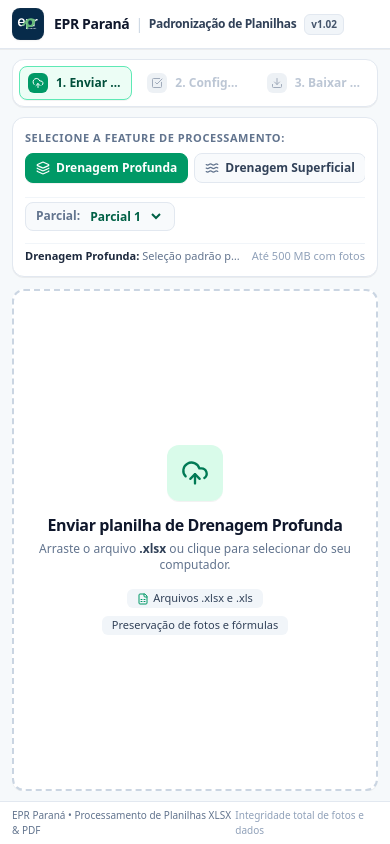
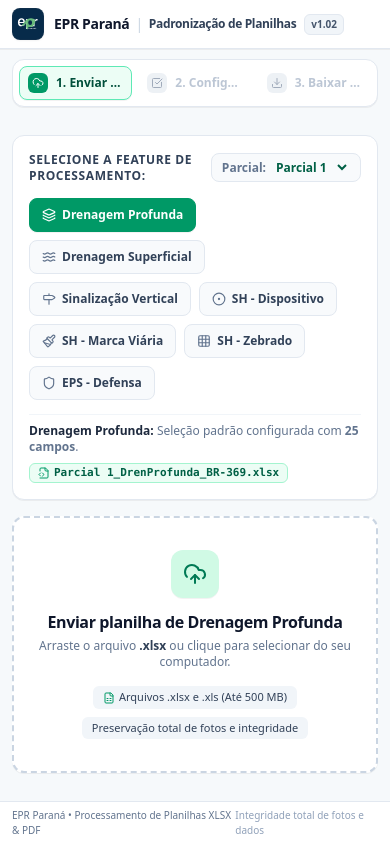
Before and after one commit to alepgarc/Filtro_Egati_Qwen, a React (Vite) app: page / in a window 390 px wide. Built offline with nearby package versions, Linux system fonts and the light colour scheme.

Commit message:
build: migrate from Bun to Node.js and refactor UI
- Replace Bun with Node.js/npm for CI/CD deployment
- Add .nojekyll for GitHub Pages compatibility
- Simplify UploadStep and column selection layouts for better responsiveness

```diff
--- a/src/App.tsx
+++ b/src/App.tsx
@@ -96,7 +96,7 @@ export default function App() {
                 animate={{ opacity: 1, y: 0 }}
                 exit={{ opacity: 0, y: -6 }}
                 transition={{ duration: 0.18 }}
-                className="h-full flex flex-col min-h-0 overflow-y-auto lg:overflow-hidden"
+                className="h-full flex flex-col justify-center min-h-0 overflow-y-auto"
               >
                 <UploadStep
                   selectedFeature={selectedFeature}
--- a/src/components/ColumnSelectionStep.tsx
+++ b/src/components/ColumnSelectionStep.tsx
@@ -417,7 +417,7 @@ export const ColumnSelectionStep: React.FC<ColumnSelectionStepProps> = ({
       {/* 1. Top Control Bar: Sheets & Mode */}
       <div className="bg-white border border-slate-200 rounded-xl p-2.5 sm:px-3.5 shadow-2xs shrink-0 flex flex-col md:flex-row md:items-center justify-between gap-2">
         {/* Sheet Tabs */}
-        <div className="flex items-center gap-1.5 overflow-x-auto pb-0.5 scrollbar-thin">
+        <div className="flex flex-wrap items-center gap-1.5">
           <span className="text-[11px] font-bold text-slate-500 uppercase tracking-wider mr-1 flex items-center gap-1 shrink-0">
             <Layers className="w-3.5 h-3.5 text-emerald-600" />
             Abas:
--- a/src/components/UploadStep.tsx
+++ b/src/components/UploadStep.tsx
@@ -322,40 +322,14 @@ export const UploadStep: React.FC<UploadStepProps> = ({
   const currentFeatureConfig = DRAINAGE_FEATURES[selectedFeature];
 
   return (
-    <div className="h-full flex flex-col gap-3 min-h-0">
-      {/* 1. Control Card: Mode & Parcial Selection */}
-      <div className="bg-white border border-slate-200 rounded-xl p-3 sm:p-4 shadow-2xs shrink-0 space-y-3">
-        <div className="flex flex-col md:flex-row md:items-center justify-between gap-2.5">
-          {/* Feature Mode Selector (Buttons) */}
-          <div className="flex-1 min-w-0">
-            <div className="text-[11px] font-bold text-slate-500 uppercase tracking-wider mb-1.5 flex items-center gap-1.5">
-              <span>Selecione a Feature de Processamento:</span>
-            </div>
-            <div className="flex items-center gap-1.5 overflow-x-auto pb-1 scrollbar-thin">
-              {featureOptions.map((opt) => {
-                const isSelected = selectedFeature === opt.id;
-                const IconComponent = opt.icon;
-                return (
-                  <button
-                    key={opt.id}
-                    type="button"
-                    onClick={() => onFeatureChange(opt.id)}
-                    className={`px-2.5 py-1.5 rounded-lg text-xs font-semibold whitespace-nowrap transition-all flex items-center gap-1.5 cursor-pointer select-none border ${
-                      isSelected
-                        ? 'bg-emerald-600 text-white border-emerald-600 shadow-2xs'
-                        : 'bg-slate-50 hover:bg-slate-100 text-slate-700 border-slate-200 hover:border-slate-300'
-                    }`}
-                  >
-                    <IconComponent className={`w-3.5 h-3.5 shrink-0 ${isSelected ? 'text-white' : 'text-slate-500'}`} />
-                    <span>{opt.shortLabel}</span>
-                  </button>
-                );
-              })}
-            </div>
-          </div>
-
-          {/* Parcial & Output File Format */}
-          <div className="flex items-center gap-2 shrink-0 pt-1 md:pt-0 border-t md:border-t-0 border-slate-100">
+    <div className="flex flex-col gap-4 max-w-4xl mx-auto w-full py-2">
+      {/* 1. Control Card: Mode & Parcial Selection with Clean Wrap */}
+      <div className="bg-white border border-slate-200 rounded-xl p-4 sm:p-5 shadow-2xs space-y-3.5">
+        <div className="flex items-center justify-between gap-2">
+          <span className="text-xs font-bold text-slate-700 uppercase tracking-wider">
+            Selecione a Feature de Processamento:
+          </span>
+          <div className="flex items-center gap-2">
             <div className="flex items-center gap-1.5 bg-slate-50 border border-slate-200 rounded-lg px-2.5 py-1 text-xs">
               <span className="text-slate-500 font-semibold">Parcial:</span>
               <select
@@ -371,35 +345,52 @@ export const UploadStep: React.FC<UploadStepProps> = ({
                 ))}
               </select>
             </div>
-
-            <div className="hidden lg:flex items-center gap-1.5 bg-slate-50 border border-slate-200 rounded-lg px-2.5 py-1 text-xs text-slate-600">
-              <FileCode2 className="w-3.5 h-3.5 text-slate-400" />
-              <span className="text-[11px] font-mono text-emerald-800 font-bold">
-                Parcial {parcialNumber || '1'}{getAreaIdentifier(selectedFeature) || '_'}BR-369.xlsx
-              </span>
-            </div>
           </div>
         </div>
 
-        {/* Feature Summary Line */}
-        <div className="text-[11px] text-slate-500 flex items-center justify-between gap-2 pt-1 border-t border-slate-100">
-          <span className="truncate">
-            <strong className="text-slate-800 font-semibold">{currentFeatureConfig.name}:</strong> Seleção padrão pré-configurada com <strong>{currentFeatureConfig.fields.length} campos</strong>.
+        {/* Feature Mode Selector: Clean flex-wrap with NO scrollbar */}
+        <div className="flex flex-wrap items-center gap-2">
+          {featureOptions.map((opt) => {
+            const isSelected = selectedFeature === opt.id;
+            const IconComponent = opt.icon;
+            return (
+              <button
+                key={opt.id}
+                type="button"
+                onClick={() => onFeatureChange(opt.id)}
+                className={`px-3 py-2 rounded-lg text-xs font-semibold whitespace-nowrap transition-all flex items-center gap-1.5 cursor-pointer select-none border ${
+                  isSelected
+                    ? 'bg-emerald-600 text-white border-emerald-600 shadow-2xs'
+                    : 'bg-slate-50 hover:bg-slate-100 text-slate-700 border-slate-200 hover:border-slate-300'
+                }`}
+              >
+                <IconComponent className={`w-3.5 h-3.5 shrink-0 ${isSelected ? 'text-white' : 'text-slate-500'}`} />
+                <span>{opt.label}</span>
+              </button>
+            );
+          })}
+        </div>
+
+        {/* Feature Summary & File naming preview */}
+        <div className="text-xs text-slate-500 flex flex-col sm:flex-row sm:items-center justify-between gap-2 pt-2 border-t border-slate-100">
+          <span>
+            <strong className="text-slate-800 font-semibold">{currentFeatureConfig.name}:</strong> Seleção padrão configurada com <strong>{currentFeatureConfig.fields.length} campos</strong>.
           </span>
-          <span className="text-slate-400 shrink-0">
-            Até 500 MB com fotos
+          <span className="flex items-center gap-1 text-[11px] font-mono text-emerald-800 font-bold bg-emerald-50 border border-emerald-200 px-2 py-0.5 rounded-md self-start sm:self-auto">
+            <FileCode2 className="w-3 h-3 text-emerald-600" />
+            Parcial {parcialNumber || '1'}{getAreaIdentifier(selectedFeature) || '_'}BR-369.xlsx
           </span>
         </div>
       </div>
 
-      {/* 2. Drag & Drop Upload Zone (Expands to fill available space) */}
+      {/* 2. Drag & Drop Upload Zone (Balanced height with comfortable padding) */}
       <div
         onDragEnter={handleDragEnter}
         onDragOver={handleDragOver}
         onDragLeave={handleDragLeave}
         onDrop={handleDrop}
         onClick={() => !isUploading && fileInputRef.current?.click()}
-        className={`flex-1 min-h-[220px] rounded-xl border-2 border-dashed p-6 sm:p-8 text-center transition-all bg-white flex flex-col items-center justify-center cursor-pointer select-none relative shadow-2xs ${
+        className={`rounded-xl border-2 border-dashed py-8 sm:py-10 px-6 text-center transition-all bg-white flex flex-col items-center justify-center cursor-pointer select-none relative shadow-2xs ${
           isDragging
             ? 'border-emerald-500 bg-emerald-50/50 scale-[1.005]'
             : 'border-slate-300 hover:border-emerald-500 hover:bg-slate-50/60'
@@ -414,15 +405,15 @@ export const UploadStep: React.FC<UploadStepProps> = ({
           disabled={isUploading}
         />
 
-        <div className="w-14 h-14 rounded-xl bg-emerald-100/80 text-emerald-700 flex items-center justify-center mb-3 shadow-2xs pointer-events-none">
+        <div className="w-12 h-12 rounded-xl bg-emerald-100 text-emerald-700 flex items-center justify-center mb-3 shadow-2xs pointer-events-none">
           {isUploading ? (
-            <Loader2 className="w-7 h-7 animate-spin" />
+            <Loader2 className="w-6 h-6 animate-spin" />
           ) : (
-            <UploadCloud className="w-7 h-7" />
+            <UploadCloud className="w-6 h-6" />
           )}
         </div>
 
-        <h3 className="text-base sm:text-lg font-bold text-slate-900 tracking-tight pointer-events-none">
+        <h3 className="text-base font-bold text-slate-900 tracking-tight pointer-events-none">
           {isUploading ? 'Enviando e analisando planilha...' : `Enviar planilha de ${currentFeatureConfig.name}`}
         </h3>
         <p className="text-xs text-slate-500 mt-1 max-w-md mx-auto pointer-events-none">
@@ -451,12 +442,12 @@ export const UploadStep: React.FC<UploadStepProps> = ({
         {/* Badges */}
         {!isUploading && (
           <div className="mt-4 flex flex-wrap items-center justify-center gap-2 text-xs text-slate-500 pointer-events-none">
-            <span className="inline-flex items-center gap-1 px-2.5 py-0.5 bg-slate-100 rounded-md font-medium text-slate-700 text-[11px]">
+            <span className="inline-flex items-center gap-1 px-2.5 py-1 bg-slate-100 rounded-md font-medium text-slate-700 text-[11px]">
               <FileSpreadsheet className="w-3 h-3 text-emerald-600" />
-              Arquivos .xlsx e .xls
+              Arquivos .xlsx e .xls (Até 500 MB)
             </span>
-            <span className="inline-flex items-center gap-1 px-2.5 py-0.5 bg-slate-100 rounded-md font-medium text-slate-700 text-[11px]">
-              Preservação de fotos e fórmulas
+            <span className="inline-flex items-center gap-1 px-2.5 py-1 bg-slate-100 rounded-md font-medium text-slate-700 text-[11px]">
+              Preservação total de fotos e integridade
             </span>
           </div>
         )}
@@ -464,7 +455,7 @@ export const UploadStep: React.FC<UploadStepProps> = ({
 
       {/* Error Alert */}
       {errorMessage && (
-        <div className="p-3 rounded-xl bg-rose-50 border border-rose-200 text-rose-800 flex items-start gap-2.5 text-xs shrink-0">
+        <div className="p-3.5 rounded-xl bg-rose-50 border border-rose-200 text-rose-800 flex items-start gap-2.5 text-xs">
           <AlertCircle className="w-4 h-4 text-rose-600 shrink-0 mt-0.5" />
           <div className="flex-1">
             <h4 className="font-bold">Atenção</h4>
```
